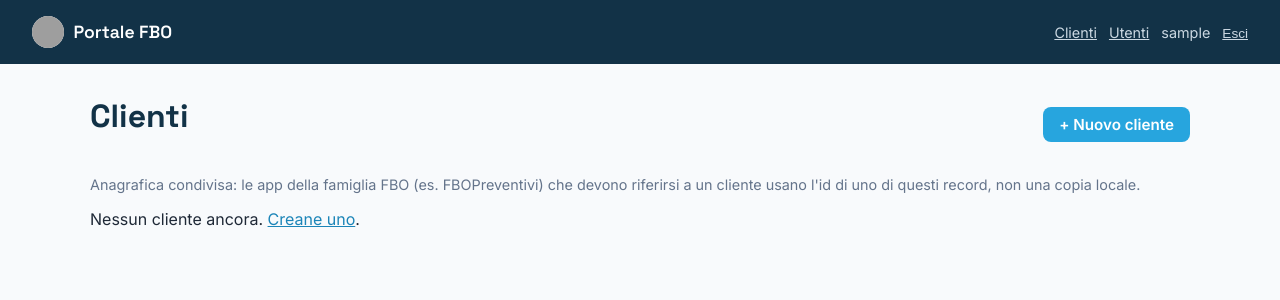
After one commit to lomax73/FBOPortal, a Django app: page /clienti/ in a window 1280 px wide. The commit adds this page. Shown: the top 300 px of the page. Run offline with Django 5.2, Linux system fonts and the light colour scheme; the visitor is signed in with stand-in values (Sample User, id 1); data that the repository does not hold is empty; grey boxes are pictures that could not be loaded.

Commit message:
Aggiungi anagrafica clienti condivisa (nuova app clienti)
Prima app della famiglia a costruire davvero il client_id UUID
condiviso previsto dalla decisione architetturale del 2026-07-12
(finora solo un placeholder in FBOFiberReport.Project.client_id).

Nuova app clienti/: modello Cliente con id=UUIDField primary key
(diventa il client_id condiviso), CRUD completo (list/create/update/
delete) e, per la prima volta, il Portale espone anche un'API interna
propria (finora era sempre lui il chiamante verso le app satellite per
la gestione utenti): clienti/api/internal/clienti/ in sola lettura,
protetta da token + blocco Nginx solo-localhost, stesso schema già
usato da accounts/ nelle app satellite.

Verificato end-to-end: CRUD via form, API interna testata con e senza
token (403/200), risposta JSON corretta per lista e dettaglio.

Co-Authored-By: Claude Sonnet 5 <noreply@anthropic.com>

```diff
--- /dev/null
+++ b/clienti/apps.py
@@ -0,0 +1,6 @@
+from django.apps import AppConfig
+
+
+class ClientiConfig(AppConfig):
+    default_auto_field = 'django.db.models.BigAutoField'
+    name = 'clienti'
--- /dev/null
+++ b/clienti/urls.py
@@ -0,0 +1,13 @@
+from django.urls import path
+
+from . import views
+
+urlpatterns = [
+    path('clienti/', views.ClienteListView.as_view(), name='cliente-list'),
+    path('clienti/nuovo/', views.ClienteCreateView.as_view(), name='cliente-create'),
+    path('clienti/<uuid:pk>/modifica/', views.ClienteUpdateView.as_view(), name='cliente-update'),
+    path('clienti/<uuid:pk>/elimina/', views.ClienteDeleteView.as_view(), name='cliente-delete'),
+
+    path('api/internal/clienti/', views.InternalClienteListView.as_view(), name='internal-cliente-list'),
+    path('api/internal/clienti/<uuid:pk>/', views.InternalClienteDetailView.as_view(), name='internal-cliente-detail'),
+]
--- /dev/null
+++ b/clienti/views.py
@@ -0,0 +1,78 @@
+from django.conf import settings
+from django.contrib.auth.mixins import LoginRequiredMixin
+from django.http import JsonResponse
+from django.shortcuts import get_object_or_404
+from django.urls import reverse_lazy
+from django.views import View
+from django.views.generic import CreateView, DeleteView, ListView, UpdateView
+
+from .forms import ClienteForm
+from .models import Cliente
+
+
+class ClienteListView(LoginRequiredMixin, ListView):
+    model = Cliente
+    template_name = 'clienti/cliente_list.html'
+    context_object_name = 'clienti'
+
+
+class ClienteCreateView(LoginRequiredMixin, CreateView):
+    model = Cliente
+    form_class = ClienteForm
+    template_name = 'clienti/cliente_form.html'
+    success_url = reverse_lazy('cliente-list')
+
+
+class ClienteUpdateView(LoginRequiredMixin, UpdateView):
+    model = Cliente
+    form_class = ClienteForm
+    template_name = 'clienti/cliente_form.html'
+    success_url = reverse_lazy('cliente-list')
+
+
+class ClienteDeleteView(LoginRequiredMixin, DeleteView):
+    model = Cliente
+    template_name = 'clienti/cliente_confirm_delete.html'
+    success_url = reverse_lazy('cliente-list')
+
+
+def _check_token(request):
+    expected = getattr(settings, 'INTERNAL_API_TOKEN', '')
+    provided = request.headers.get('Authorization', '')
+    return bool(expected) and provided == f'Token {expected}'
+
+
+def _serialize(cliente):
+    return {
+        'id': str(cliente.id),
+        'ragione_sociale': cliente.ragione_sociale,
+        'indirizzo': cliente.indirizzo,
+        'cap': cliente.cap,
+        'citta': cliente.citta,
+        'provincia': cliente.provincia,
+        'piva': cliente.piva,
+        'email': cliente.email,
+        'telefono': cliente.telefono,
+        'note': cliente.note,
+    }
+
+
+class InternalClienteListView(View):
+    """API interna di sola lettura per le app satellite (es. FBOPreventivi):
+    raggiungibile solo da localhost (regola Nginx), token come ulteriore
+    difesa — stesso schema di accounts/api/internal/ nelle app satellite,
+    ma qui è il Portale a fare da "callee" invece che da chiamante."""
+
+    def get(self, request):
+        if not _check_token(request):
+            return JsonResponse({'detail': 'Non autorizzato.'}, status=403)
+        clienti = Cliente.objects.all().order_by('ragione_sociale')
+        return JsonResponse({'clienti': [_serialize(c) for c in clienti]})
+
+
+class InternalClienteDetailView(View):
+    def get(self, request, pk):
+        if not _check_token(request):
+            return JsonResponse({'detail': 'Non autorizzato.'}, status=403)
+        cliente = get_object_or_404(Cliente, pk=pk)
+        return JsonResponse(_serialize(cliente))
--- a/portal/urls.py
+++ b/portal/urls.py
@@ -24,4 +24,5 @@ urlpatterns = [
     path('logout/', auth_views.LogoutView.as_view(), name='logout'),
     path('', include('catalog.urls')),
     path('', include('useradmin.urls')),
+    path('', include('clienti.urls')),
 ]
--- a/templates/base.html
+++ b/templates/base.html
@@ -86,6 +86,7 @@
         Portale FBO
     </a>
     <div class="user-box">
+        <a href="{% url 'cliente-list' %}" style="color:#cbd8e2;">Clienti</a>
         <a href="{% url 'user-list' %}" style="color:#cbd8e2;">Utenti</a>
         <span>{{ user.username }}</span>
         <form method="post" action="{% url 'logout' %}">
--- /dev/null
+++ b/templates/clienti/cliente_list.html
@@ -0,0 +1,38 @@
+{% extends "base.html" %}
+
+{% block title %}Clienti — Portale FBO{% endblock %}
+
+{% block content %}
+<div style="display:flex; align-items:center; justify-content:space-between; margin-bottom:1.5rem;">
+    <h1>Clienti</h1>
+    <a class="btn" href="{% url 'cliente-create' %}">+ Nuovo cliente</a>
+</div>
+
+<p style="color:#64748b; font-size:0.9rem;">
+    Anagrafica condivisa: le app della famiglia FBO (es. FBOPreventivi) che devono riferirsi
+    a un cliente usano l'id di uno di questi record, non una copia locale.
+</p>
+
+{% if clienti %}
+<table>
+    <thead>
+        <tr><th>Ragione sociale</th><th>Città</th><th>P.IVA</th><th></th></tr>
+    </thead>
+    <tbody>
+        {% for cliente in clienti %}
+        <tr>
+            <td>{{ cliente.ragione_sociale }}</td>
+            <td>{{ cliente.citta }}</td>
+            <td>{{ cliente.piva }}</td>
+            <td style="white-space:nowrap;">
+                <a href="{% url 'cliente-update' cliente.pk %}">Modifica</a> &middot;
+                <a href="{% url 'cliente-delete' cliente.pk %}">Elimina</a>
+            </td>
+        </tr>
+        {% endfor %}
+    </tbody>
+</table>
+{% else %}
+<p>Nessun cliente ancora. <a href="{% url 'cliente-create' %}">Creane uno</a>.</p>
+{% endif %}
+{% endblock %}
```
Also changed, not shown: clienti/admin.py (added, +9 -0 lines), clienti/forms.py (added, +9 -0 lines), clienti/models.py (added, +29 -0 lines), portal/settings.py (+8 -0 lines), templates/clienti/cliente_confirm_delete.html (added, +19 -0 lines), templates/clienti/cliente_form.html (added, +15 -0 lines), clienti/__init__.py (added), clienti/migrations/0001_initial.py (added), clienti/migrations/__init__.py (added), deploy/README.md, 4 other files.
